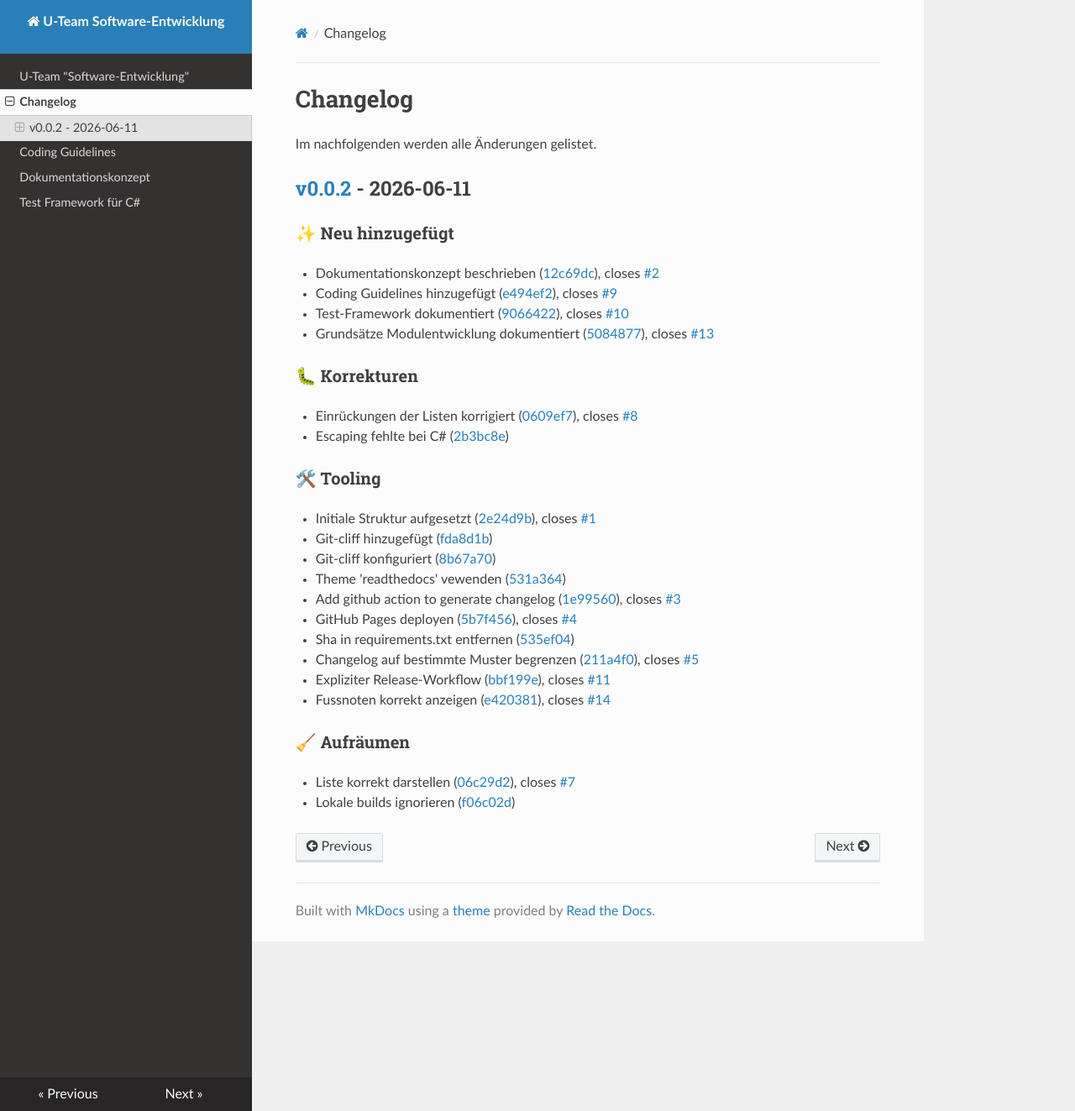
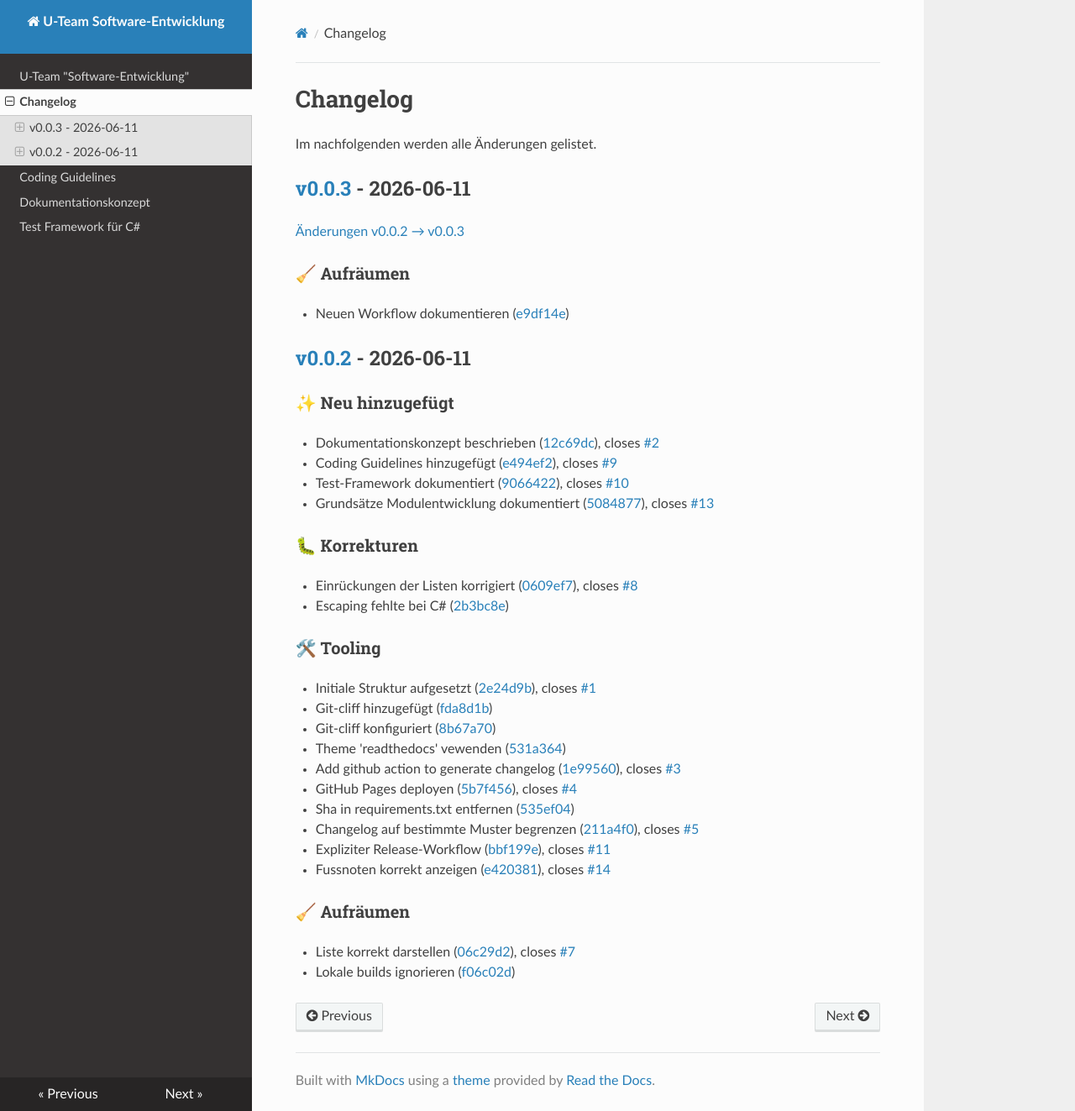
Before and after one commit to BBBaden/uteam-swdev-docs, an MkDocs documentation site: the page built from docs/CHANGELOG.md, in a window 1280 px wide and 1323 px high. Shown: the whole window at 84% size. Built offline with MkDocs 1.6.1, drawn with Linux system fonts in a browser that asks for light colours; nearby versions of some CDN libraries.

Commit message:
chore: Release v0.0.3

```diff
--- a/docs/CHANGELOG.md
+++ b/docs/CHANGELOG.md
@@ -1,6 +1,13 @@
 # Changelog
 
 Im nachfolgenden werden alle Änderungen gelistet.
+
+## [v0.0.3](https://github.com/BBBaden/uteam-swdev-docs/tree/v0.0.3/) - 2026-06-11
+[Änderungen v0.0.2 &rarr; v0.0.3](https://github.com/BBBaden/uteam-swdev-docs/-/compare?from=v0.0.2&to=v0.0.3)
+
+### 🧹 Aufräumen
+
+- Neuen Workflow dokumentieren ([e9df14e](https://github.com/BBBaden/uteam-swdev-docs/commit/e9df14ea940be350577865a418c26a4c06be0f1f))
 
 ## [v0.0.2](https://github.com/BBBaden/uteam-swdev-docs/tree/v0.0.2/) - 2026-06-11
 
--- a/mkdocs.yml
+++ b/mkdocs.yml
@@ -9,5 +9,5 @@ markdown_extensions:
   - footnotes
 
 extra:
-  version_tag: v0.0.2
+  version_tag: v0.0.3
   release_date: 2026-06-11
```
